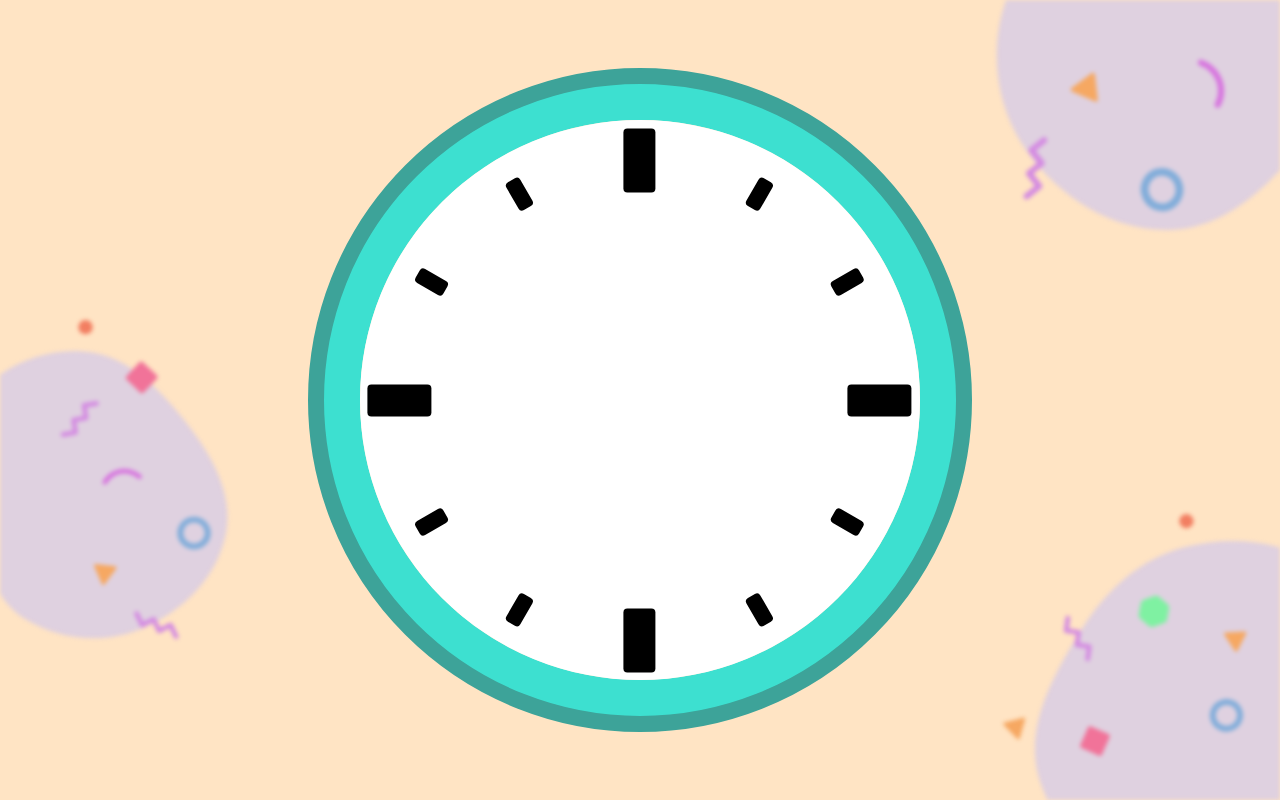
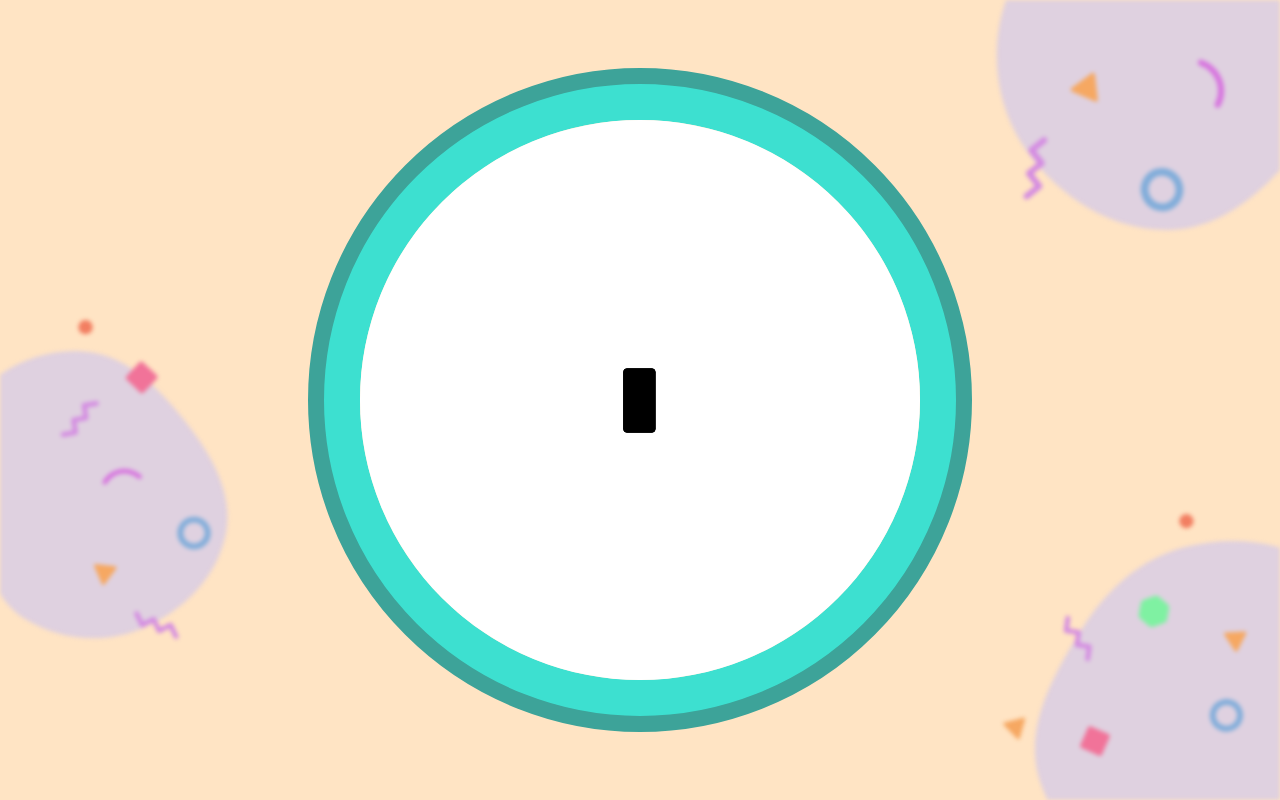
Before and after one commit to MrFootwork/analog-clock, a Vue app: page / in a window 1280 px wide. Built offline with nearby package versions, Linux system fonts and the light colour scheme; a web font is replaced by a local one.

Commit message:
adjustments in source code for production

```diff
--- a/src/components/ClockWrapper.vue
+++ b/src/components/ClockWrapper.vue
@@ -8,9 +8,9 @@
     <slot name="dial"></slot>
     <slot name="hands"></slot>
 
-    <img class="bg__image" id="bg__btm-right" src="public/bg__btm-right.svg" alt="">
-    <img class="bg__image" id="bg__left" src="public/bg__left.svg" alt="">
-    <img class="bg__image" id="bg__top-right" src="public/bg__top-right.svg" alt="">
+    <img class="bg__image" id="bg__btm-right" src="/bg__btm-right.svg" alt="">
+    <img class="bg__image" id="bg__left" src="/bg__left.svg" alt="">
+    <img class="bg__image" id="bg__top-right" src="/bg__top-right.svg" alt="">
   </div>
 </template>
 
--- a/src/scss/_mixins.scss
+++ b/src/scss/_mixins.scss
@@ -41,19 +41,19 @@
     top : 46%;
     left: 48%;
 
-    $angle: (360 / $item-count);
+    $angle: calc(360 / $item-count);
     $rot  : 0;
 
     @for $i from 1 through $item-count {
       &:nth-of-type(#{$i}) {
         @media (orientation: landscape) {
           transform:
-            rotate($rot * 1deg) translate((1vh * $circle-size) / 2) rotate(90deg);
+            rotate($rot * 1deg) translate(calc(1vh * $circle-size) / 2) rotate(90deg);
         }
 
         @media (orientation: portrait) {
           transform:
-            rotate($rot * 1deg) translate((1vw * $circle-size) / 2) rotate(90deg);
+            rotate($rot * 1deg) translate((calc(1vw * $circle-size) / 2)) rotate(90deg);
         }
       }
 
```
